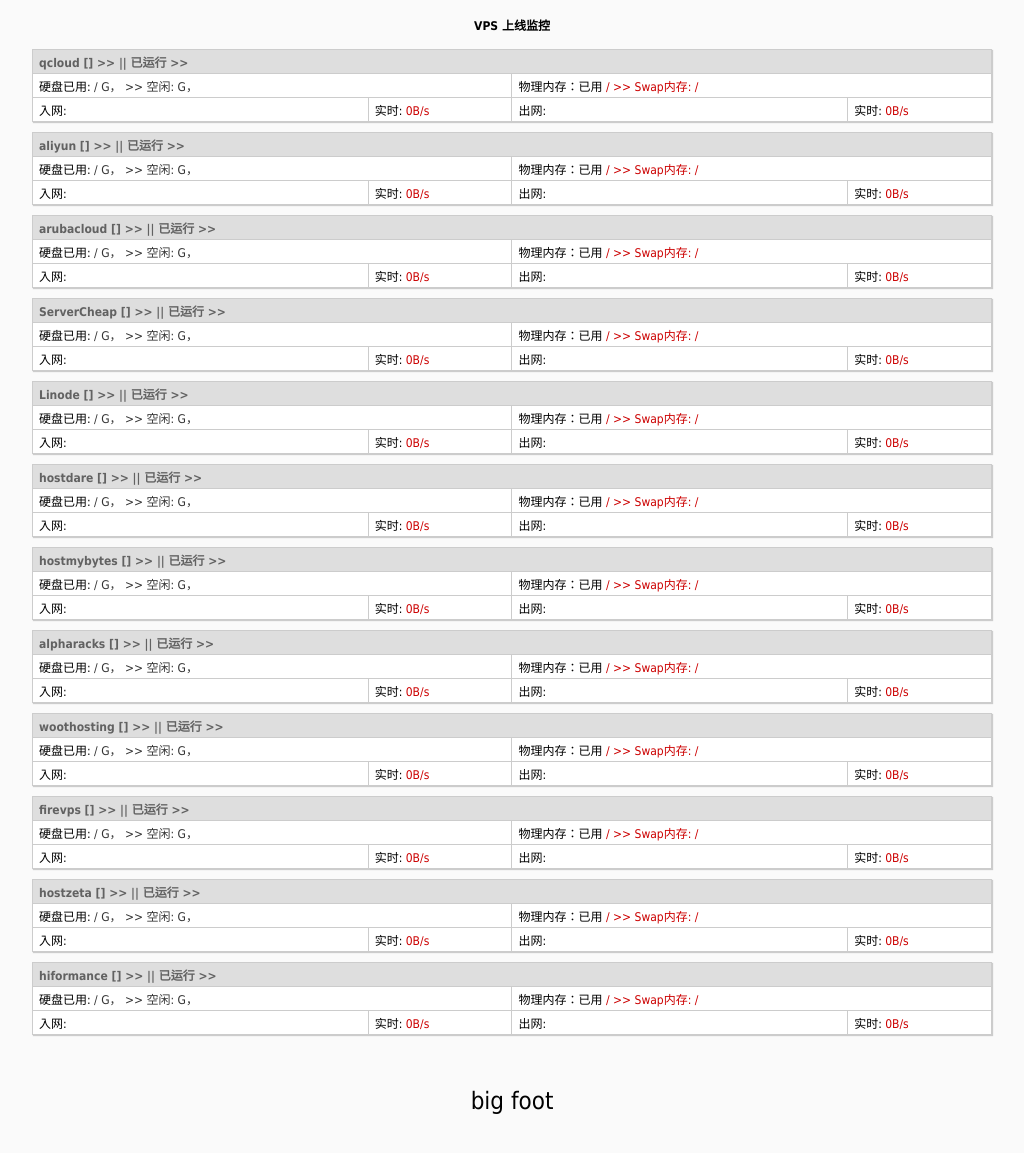
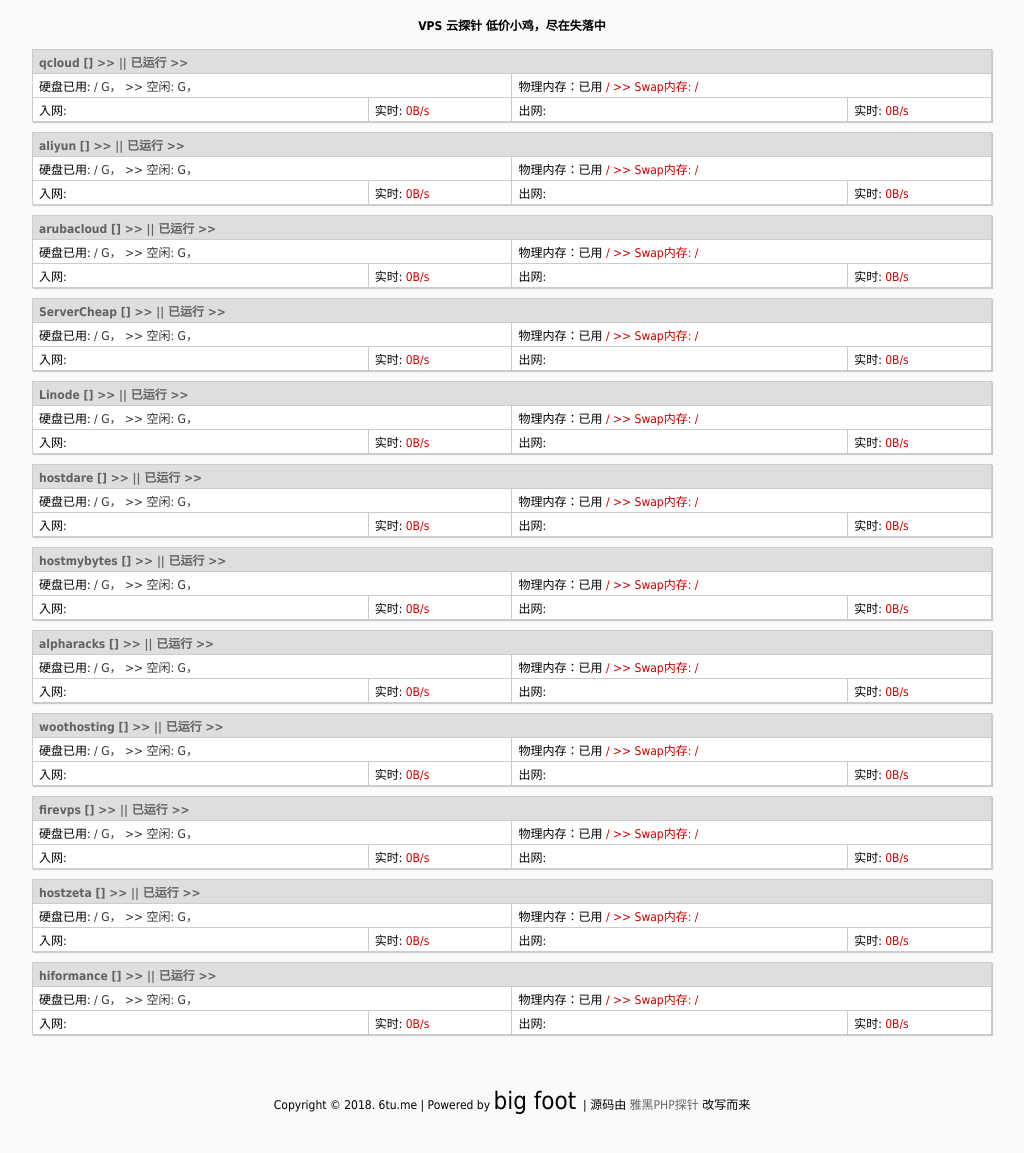
Before and after one commit to 6tu/code, a PHP site: page /vpsmonitor.php in a window 1280 px wide. Shown: the whole page, without its empty margins (128-1152 px from the left). Run offline with PHP 8.4, Linux system fonts and the light colour scheme; some libraries are stand-ins or nearby versions.

Commit message:
Update vpsmonitor.php

```diff
--- a/php/vpstz/vpsmonitor.php
+++ b/php/vpstz/vpsmonitor.php
@@ -13,7 +13,7 @@
 
 
 # 服务器端探针指向 vpstz.php
-$query_string = '/tz/vpstz.php?act=rt&callback=?';
+$query_string = '/ytz/vpstz.php?act=rt&callback=?';
 
 # 服务器地址和商家名称，不支持中文名称
 $sites = array(
@@ -37,7 +37,7 @@ $color_array = array(
     '#dedede;color:#626262;'
     );
 
-$title = 'VPS 在线监测';
+$title = 'VPS 云探针';
 
 $json_all = '';
 $ajax_add_1 = '';
@@ -81,7 +81,7 @@ if(isset($_GET['act']) && $_GET['act'] == "rt"){
 
 $js = js_static_1() . $ajax_add_1 . js_static_2($sites_json) . $ajax_add_2 . js_static_3();
 $css = css_add($color_array);
-$body = "</head>\r\n<body><h4>VPS 上线监控</h4>\r\n" . "<a name=\"w_top\"></a>\r\n<div id=\"page\">\r\n<!--服务器相关参数-->" ;
+$body = "</head>\r\n<body><h4>VPS 云探针  低价小鸡，尽在失落中</h4>\r\n" . "<a name=\"w_top\"></a>\r\n<div id=\"page\">\r\n<!--服务器相关参数-->" ;
 $html = html_head($title) . $css . $js . $body. $span_add . html_footer();
 
 ob_end_clean();
@@ -222,7 +222,13 @@ EOF;
     }
 
 function html_footer(){
-    $html_footer = "    </div><br><br><br></body>\r\n<center><font size=5>big foot</font></center><p><br>\r\n</html>\r\n\r\n";
+    $html_footer = "    </div><br><br><br></body>\r\n
+                    <center>
+                        Copyright © 2018. 6tu.me |
+                        Powered by <font size=5>big foot </font> |
+                        源码由 <a href='http://www.yahei.net'>雅黑PHP探针</a> 改写而来
+                    </center>
+                        <p><br>\r\n</html>\r\n\r\n";
     return $html_footer;
     }
 
```
